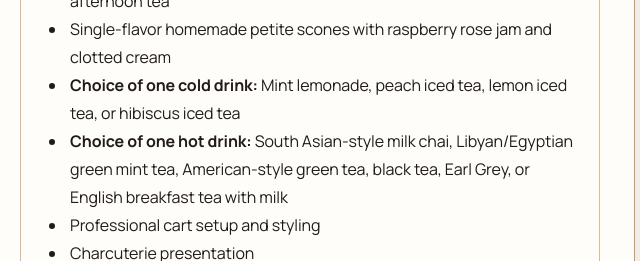
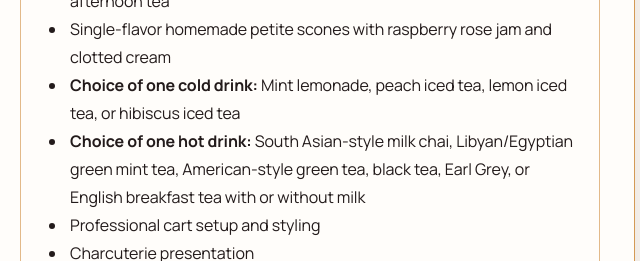
Before and after one commit to th3nomads/sunesocialcart, a plain HTML site: page packages.html in a window 1280 px wide. Shown: the part 2000-2261 px from the top of the page, 555-1195 px from the left. Drawn offline with nearby package versions, Linux system fonts and the light colour scheme.

Commit message:
Offer English breakfast tea with or without milk

```diff
--- a/packages.html
+++ b/packages.html
@@ -97,7 +97,7 @@
               <li>12 thoughtfully curated food selections inspired by English afternoon tea</li>
               <li>Single-flavor homemade petite scones with raspberry rose jam and clotted cream</li>
               <li><strong>Choice of one cold drink:</strong> Mint lemonade, peach iced tea, lemon iced tea, or hibiscus iced tea</li>
-              <li><strong>Choice of one hot drink:</strong> South Asian-style milk chai, Libyan/Egyptian green mint tea, American-style green tea, black tea, Earl Grey, or English breakfast tea with milk</li>
+              <li><strong>Choice of one hot drink:</strong> South Asian-style milk chai, Libyan/Egyptian green mint tea, American-style green tea, black tea, Earl Grey, or English breakfast tea with or without milk</li>
               <li>Professional cart setup and styling</li>
               <li>Charcuterie presentation</li>
               <li>Two hours of on-site service with two staff members</li>
```
